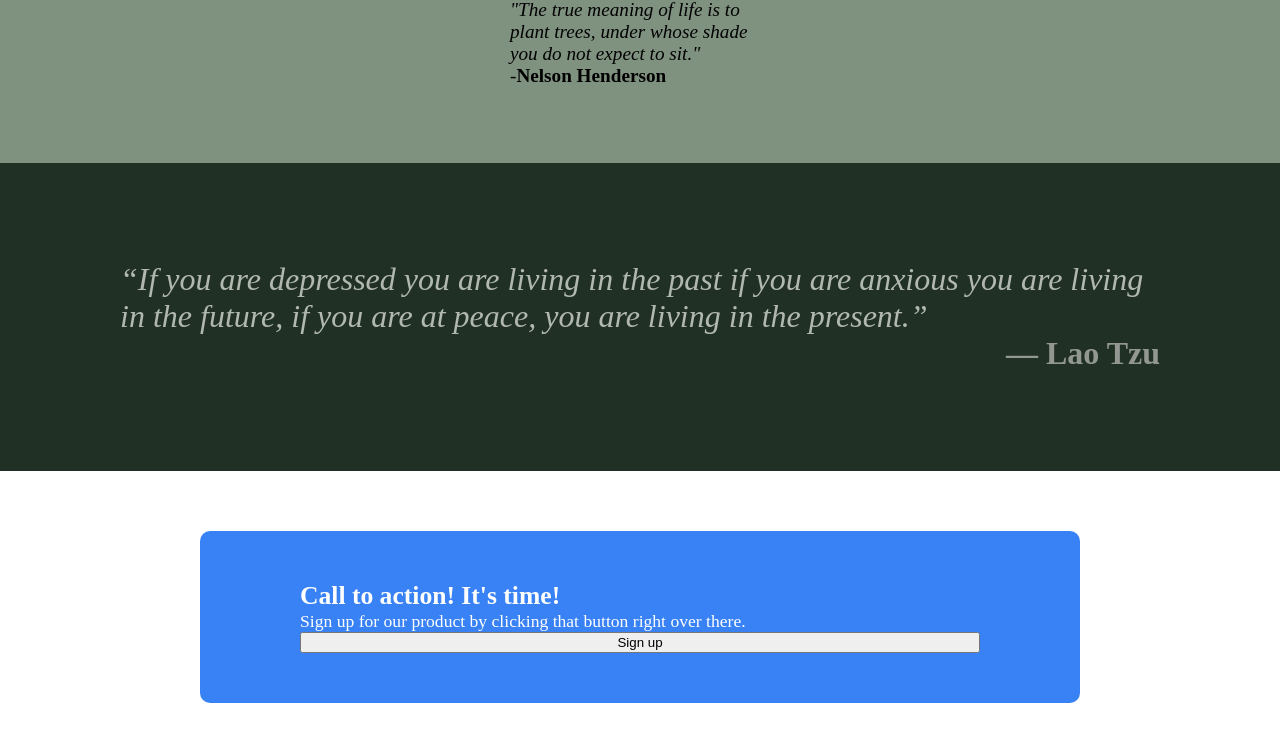
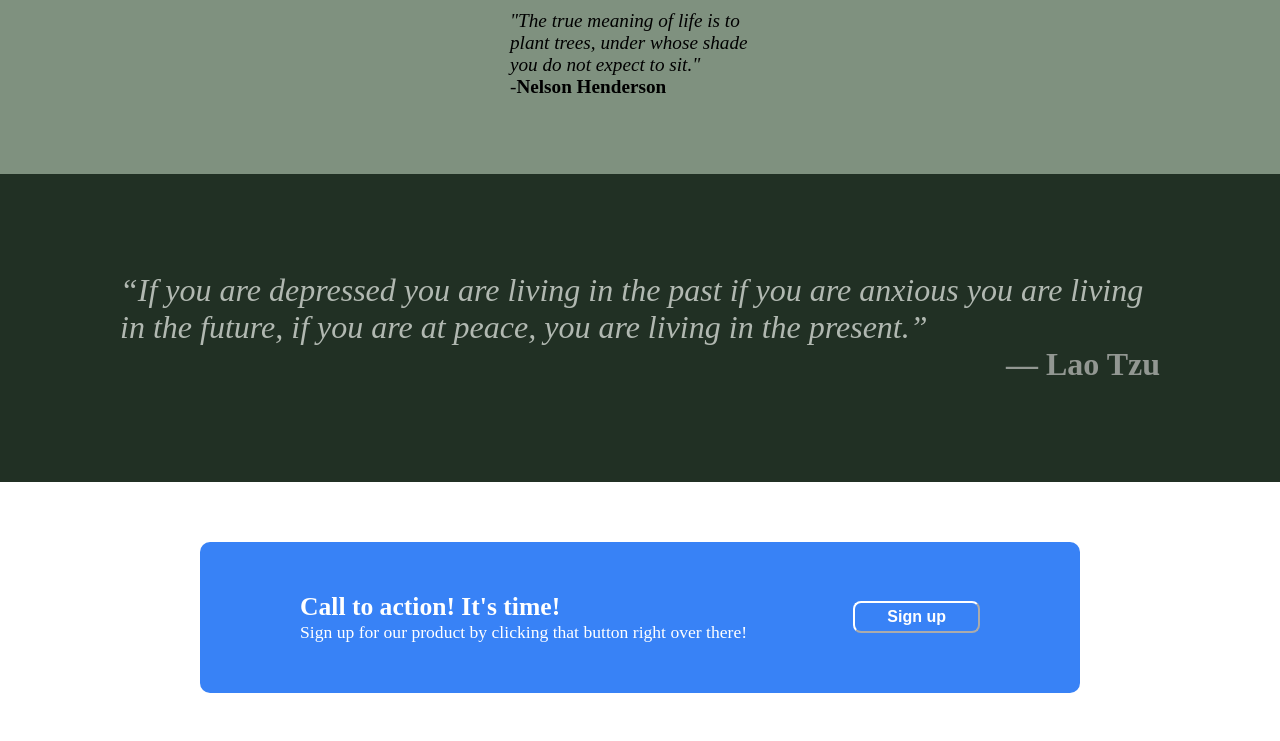
Before and after one commit to WinnieTheComrade/Landing-Page, a plain HTML site: page index.html in a window 1280 px wide. Shown: the part 1245-1986 px from the top of the page. Drawn offline with Linux system fonts and the light colour scheme.

Commit message:
banner finished

```diff
--- a/index.html
+++ b/index.html
@@ -29,7 +29,7 @@
                     <p>   /ˌtraNGˈkwilədē/</p>
                     <p><em>the quality or state of being tranquil; calm.</em></p>
                 </div>
-                <button>Sign up</button>
+                <button class="button">Sign up</button>
 
             </div>
 
@@ -80,11 +80,10 @@
         <div class="modal">
             <div class="banner-left">
                 <div class="action">Call to action! It's time!</div>
-                <div class="sign-up">Sign up for our product by clicking that button right over there.</div>
-                <button class="button2">Sign up</button>
+                <div class="sign-up">Sign up for our product by clicking that button right over there!</div>
             </div>
             <div class="banner-right">
-
+                <button class="button2">Sign up</button>
             </div>
         </div>
 
--- a/styles.css
+++ b/styles.css
@@ -59,6 +59,15 @@ h1{
     color:rgb(127, 145, 127)
 }
 
+.button{
+    background-color: #3882F6;
+    color: white;
+    font-size: 1rem;
+    font-weight: 700;
+    padding: 5px 12px;
+    border-radius: 8px;
+    text-decoration: none;
+}
 
 .right-center{
     display: flex;
@@ -185,27 +194,34 @@ h1{
 
 .banner{
     display: flex;
-    justify-content: center;
-    align-items: center;
     margin: 0;
     border: 0;
     padding: 60px 120px 60px 120px;
-
+    justify-content: center;
 }
 
 .modal{
+    display: flex;
+    align-items: center;
+    justify-content:center;
     width: 680px;
     border-radius: 10px;
     padding: 50px 100px 50px 100px;
     background-color: #3882F6
 
+
 }
 .banner-left{
     display: flex;
+    flex: 1;
     flex-direction: column;
+
+
+
 }
 .action{
     display: flex;
+    flex-shrink: 0;
     font-size: 1.6rem;
     font-weight: 700;
     color: white;
@@ -218,7 +234,19 @@ h1{
     font-size: 1.1rem;
 }
 
+.banner-right{
+    display: flex;
+    justify-content: center;
+    align-items: center;
+}
 .button2{
-    flex: 0;
-    justify-content: flex-end;
+    margin-left: auto;
+    background-color: #3882F6;
+    color: white;
+    font-size: 1rem;
+    font-weight: 700;
+    padding: 5px 32px;
+    border-color: white;
+    border-radius: 8px;
+    text-decoration: none;
 }
```
